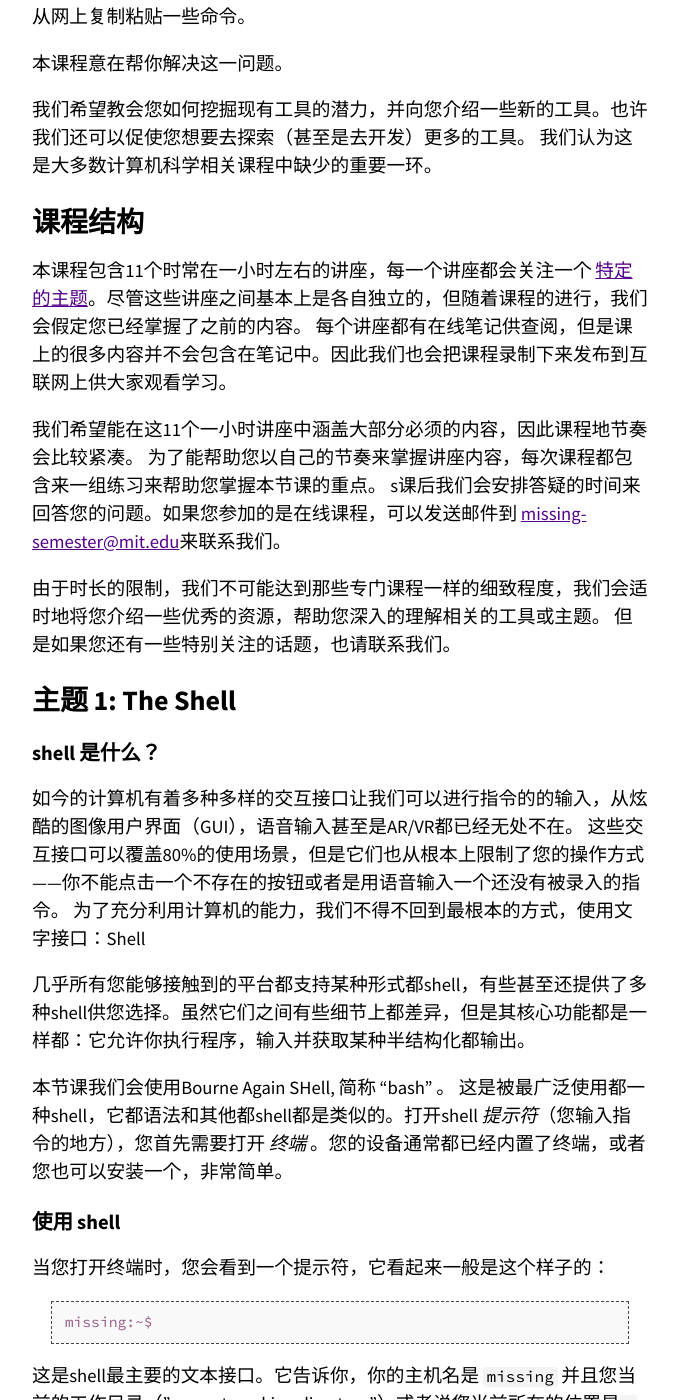
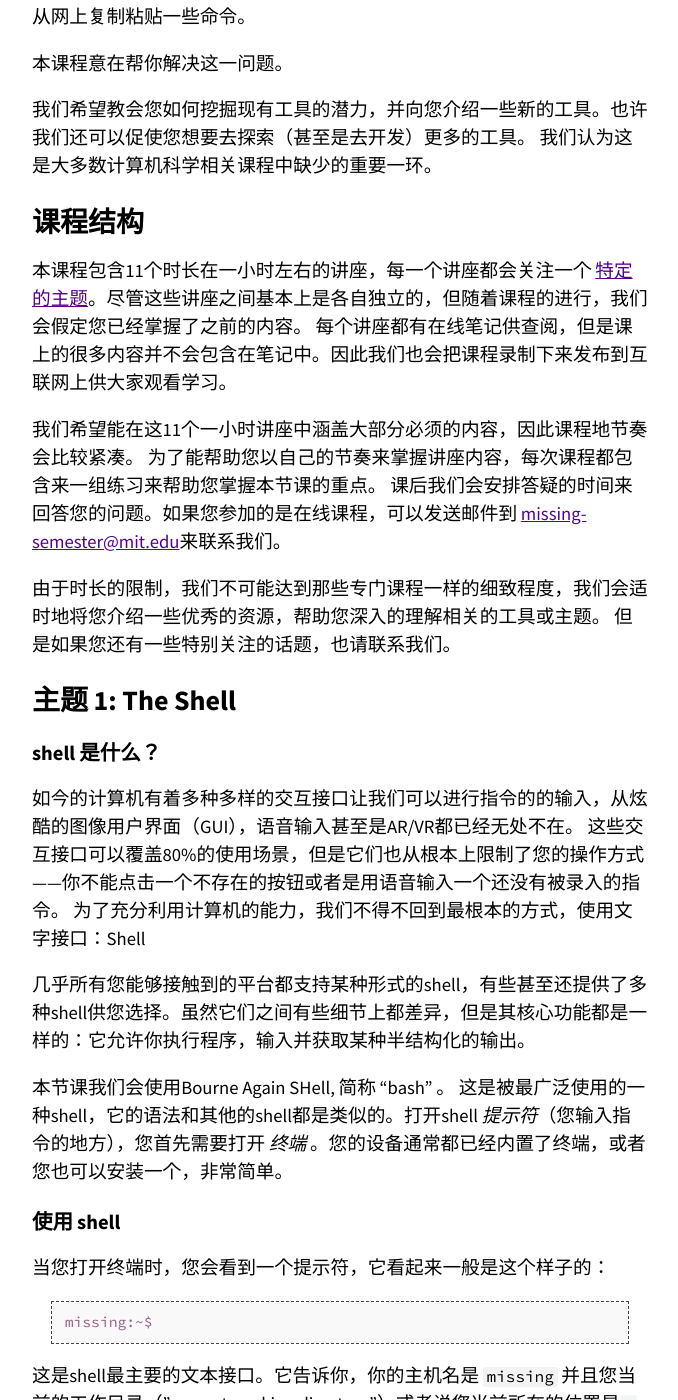
Before and after one commit to missing-semester-cn/missing-semester-cn.github.io, a Jekyll site: the page built from _2020/course-shell.md, in a window 1280 px wide and 1400 px high, scrolled down 732 px. Shown: the whole window, without its empty margins (300-978 px from the left). Built offline with Jekyll 4.4.1, drawn with Linux system fonts in a browser that asks for light colours; some of the changed text lies outside the part shown.

Commit message:
[ fix ] typos in course-shell

```diff
--- a/_2020/course-shell.md
+++ b/_2020/course-shell.md
@@ -27,13 +27,13 @@ video:
 
 # 课程结构
 
-本课程包含11个时常在一小时左右的讲座，每一个讲座都会关注一个
+本课程包含11个时长在一小时左右的讲座，每一个讲座都会关注一个
 [特定的主题](/missing-semester/2020/)。尽管这些讲座之间基本上是各自独立的，但随着课程的进行，我们会假定您已经掌握了之前的内容。
 每个讲座都有在线笔记供查阅，但是课上的很多内容并不会包含在笔记中。因此我们也会把课程录制下来发布到互联网上供大家观看学习。
 
 我们希望能在这11个一小时讲座中涵盖大部分必须的内容，因此课程地节奏会比较紧凑。
 为了能帮助您以自己的节奏来掌握讲座内容，每次课程都包含来一组练习来帮助您掌握本节课的重点。
-s课后我们会安排答疑的时间来回答您的问题。如果您参加的是在线课程，可以发送邮件到
+课后我们会安排答疑的时间来回答您的问题。如果您参加的是在线课程，可以发送邮件到
 [missing-semester@mit.edu](mailto:missing-semester@mit.edu)来联系我们。
 
 由于时长的限制，我们不可能达到那些专门课程一样的细致程度，我们会适时地将您介绍一些优秀的资源，帮助您深入的理解相关的工具或主题。
@@ -48,10 +48,10 @@ s课后我们会安排答疑的时间来回答您的问题。如果您参加的
 这些交互接口可以覆盖80%的使用场景，但是它们也从根本上限制了您的操作方式——你不能点击一个不存在的按钮或者是用语音输入一个还没有被录入的指令。
 为了充分利用计算机的能力，我们不得不回到最根本的方式，使用文字接口：Shell
 
-几乎所有您能够接触到的平台都支持某种形式都shell，有些甚至还提供了多种shell供您选择。虽然它们之间有些细节上都差异，但是其核心功能都是一样都：它允许你执行程序，输入并获取某种半结构化都输出。
+几乎所有您能够接触到的平台都支持某种形式的shell，有些甚至还提供了多种shell供您选择。虽然它们之间有些细节上都差异，但是其核心功能都是一样的：它允许你执行程序，输入并获取某种半结构化的输出。
 
 本节课我们会使用Bourne Again SHell, 简称 "bash" 。
-这是被最广泛使用都一种shell，它都语法和其他都shell都是类似的。打开shell _提示符_（您输入指令的地方），您首先需要打开 _终端_ 。您的设备通常都已经内置了终端，或者您也可以安装一个，非常简单。
+这是被最广泛使用的一种shell，它的语法和其他的shell都是类似的。打开shell _提示符_（您输入指令的地方），您首先需要打开 _终端_ 。您的设备通常都已经内置了终端，或者您也可以安装一个，非常简单。
 
 ## 使用 shell
 
```
Also changed, not shown: other parts of _2020/course-shell.md (+2 -2 lines).
